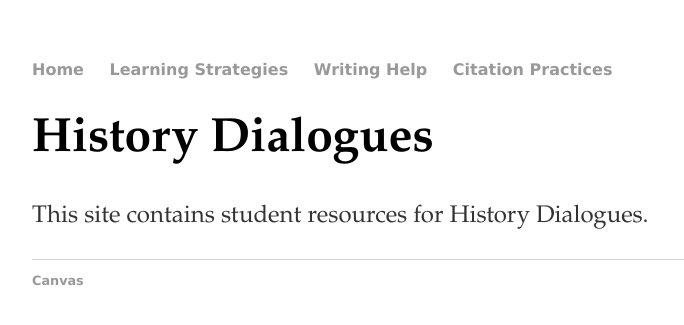
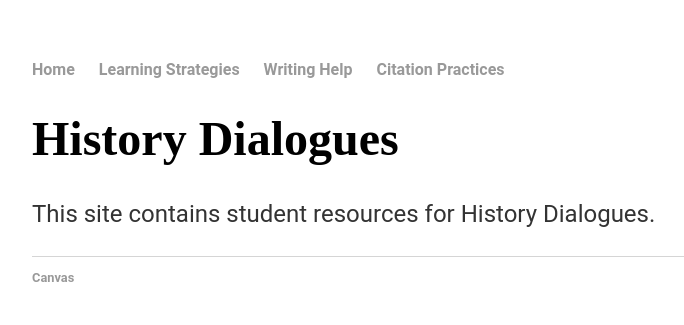
Before and after one commit to katehreed/katehreed.github.io, a Jekyll site: the page built from index.html, in a window 1280 px wide. Shown: the top 325 px of the page, without its empty margins (160-844 px from the left). Built offline with Jekyll 4.4.1, drawn with Linux system fonts in a browser that asks for light colours.

Commit message:
Update main.css

```diff
--- a/css/main.css
+++ b/css/main.css
@@ -3,7 +3,7 @@ body {
     width: 70%;
 }
 nav ul, footer ul {
-    font-family:"Lucida Sans Unicode", "Lucida Grande", 'sans-serif';
+    font-family:"Roboto", 'sans-serif';
     padding: 0px;
     list-style: none;
     font-weight: bold;
@@ -21,12 +21,12 @@ a:hover {
 }
 h1 {
     font-size: 3em;
-    font-family: 'Palatino Linotype', 'Book Antiqua', 'Palatino', serif;
+    font-family: 'Playfair Display', serif;
 
 }
 p {
     font-size: 1.5em;
-    font-family: 'Palatino Linotype', 'Book Antiqua', 'Palatino', serif;
+    font-family: 'Roboto', sans-serif;
     line-height: 1.4em;
     color: #333;
 }
```
